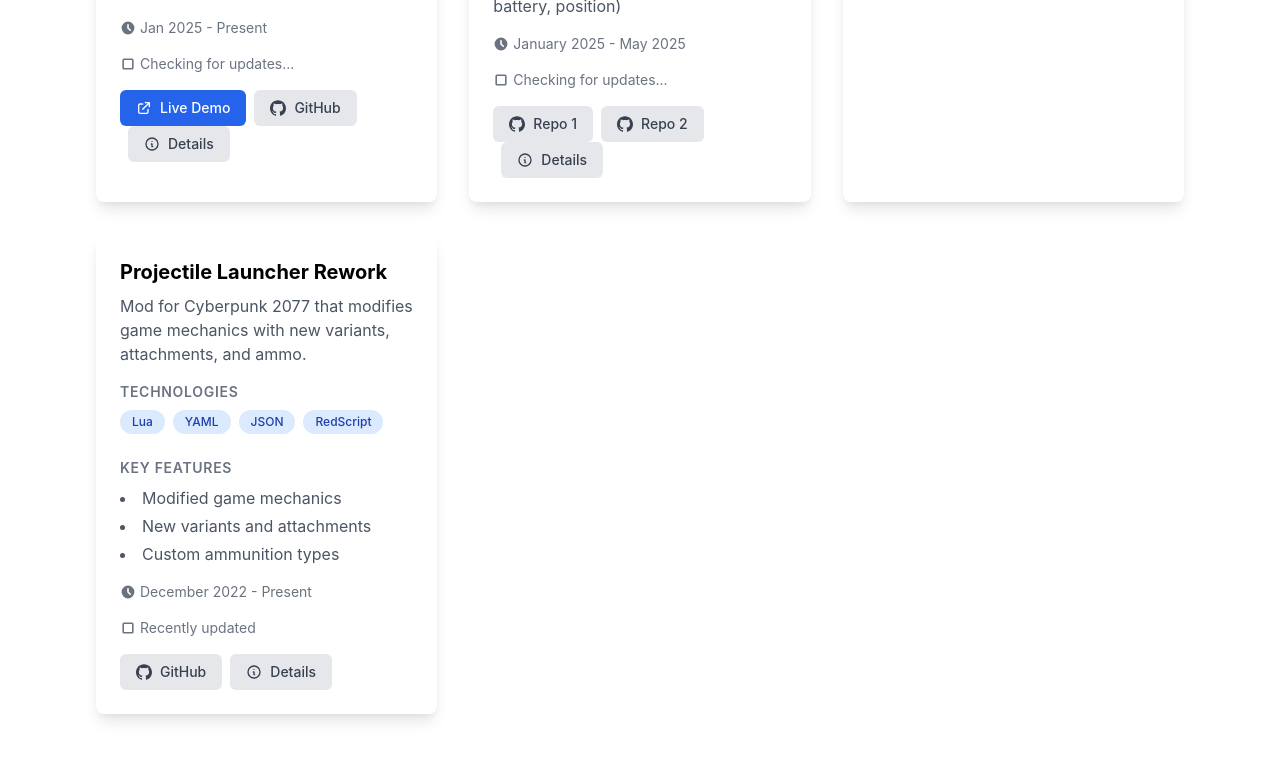
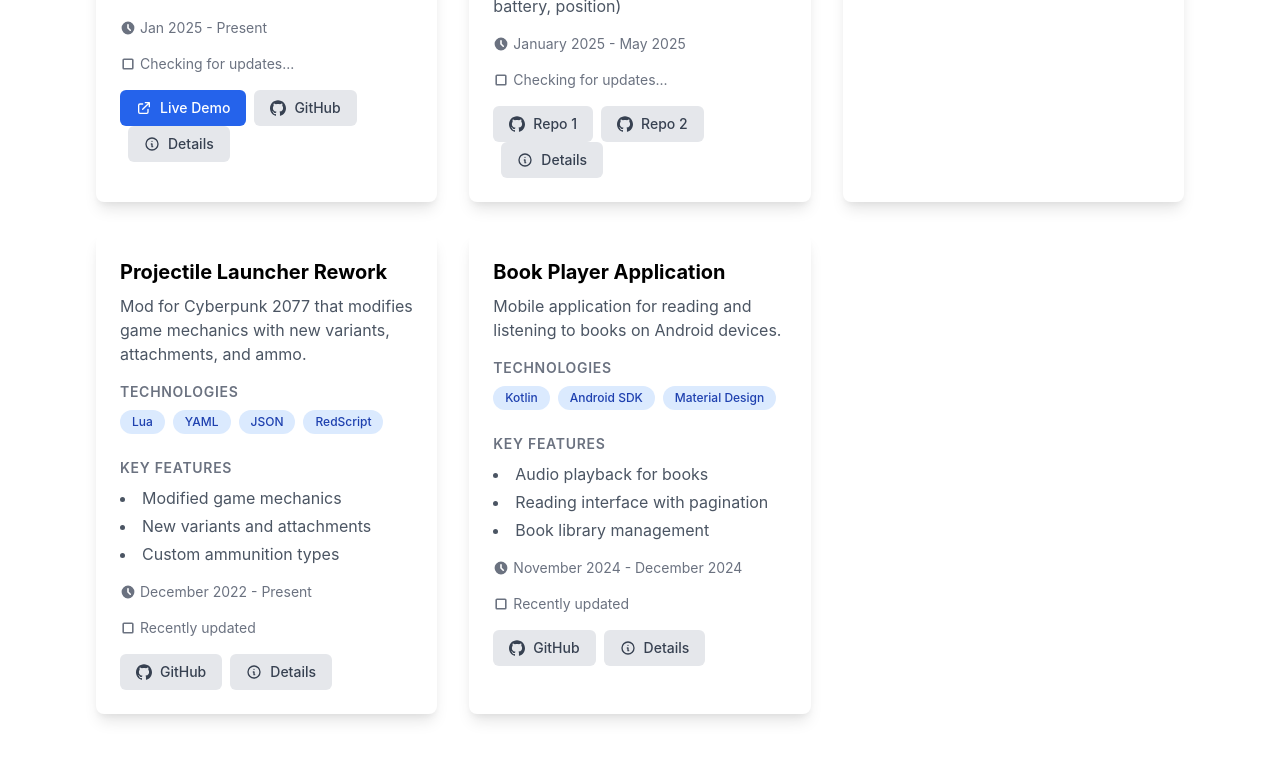
Before and after one commit to rivie13/rivie13.github.io, a Jekyll site: the page built from projects.md, in a window 1280 px wide and 900 px high, scrolled down 1468 px. Shown: the top 760 px of the window. Built offline with Jekyll 4.4.1, drawn with Linux system fonts in a browser that asks for light colours; comment, search, counter and statistics services are not loaded.

Commit message:
Update project repository links and add new Book Player Application to portfolio; modify existing project entries for consistency and enhance GitHub activity tracking with updated mappings.

```diff
--- a/_data/projects.yml
+++ b/_data/projects.yml
@@ -45,7 +45,7 @@
 - name: "BestNotes"
   url: ""
   demo: ""
-  repo: "https://github.com/rivie13/bestnotes"
+  repo: "https://github.com/rivie13/01-BestNotes"
   description: "Free, open-source note-taking application with customizable features."
   features:
     - "Moveable toolbar"
@@ -60,7 +60,7 @@
 - name: "Projectile Launcher Rework"
   url: ""
   downloads: "45k+"
-  repo: "https://github.com/rivie13/projectile-launcher-rework"
+  repo: "https://github.com/rivie13/PLR"
   description: "Mod for Cyberpunk 2077 that modifies game mechanics with new variants, attachments, and ammo."
   features:
     - "Modified game mechanics"
@@ -72,3 +72,18 @@
     - JSON
     - RedScript
   period: "December 2022 - Present"
+
+- name: "Book Player Application"
+  url: ""
+  demo: ""
+  repo: "https://github.com/rivie13/assignment-10-rivie13"
+  description: "Mobile application for reading and listening to books on Android devices."
+  features:
+    - "Audio playback for books"
+    - "Reading interface with pagination"
+    - "Book library management"
+  technologies:
+    - Kotlin
+    - Android SDK
+    - Material Design
+  period: "November 2024 - December 2024"
--- a/assets/js/github-activity.js
+++ b/assets/js/github-activity.js
@@ -499,11 +499,12 @@
       // Map repository slugs to actual repository names if needed
       const repoMapping = {
         'codegrind': 'codegrind',
-        'helios': 'Helios', // Adjusted to match actual repo name
-        'helios-swarm-robotics': 'Helios', // Alternative name mapping
-        'bestnotes': 'BestNotes', // Adjusted to match actual repo name
-        'projectile-launcher-rework': 'Projectile-Launcher-Rework', // Adjusted to match actual repo name
-        'robotics-nav2-slam-example': 'Robotics-Nav2-SLAM-Example'
+        'helios': 'Helios',
+        'helios-swarm-robotics': 'Helios',
+        'bestnotes': '01-BestNotes',
+        'projectile-launcher-rework': 'PLR',
+        'robotics-nav2-slam-example': 'Robotics-Nav2-SLAM-Example',
+        'book-player-application': 'assignment-10-rivie13'
       };
 
       const actualRepo = repoMapping[repo.toLowerCase()] || repo;
```
Also changed, not shown: 3 other files.
